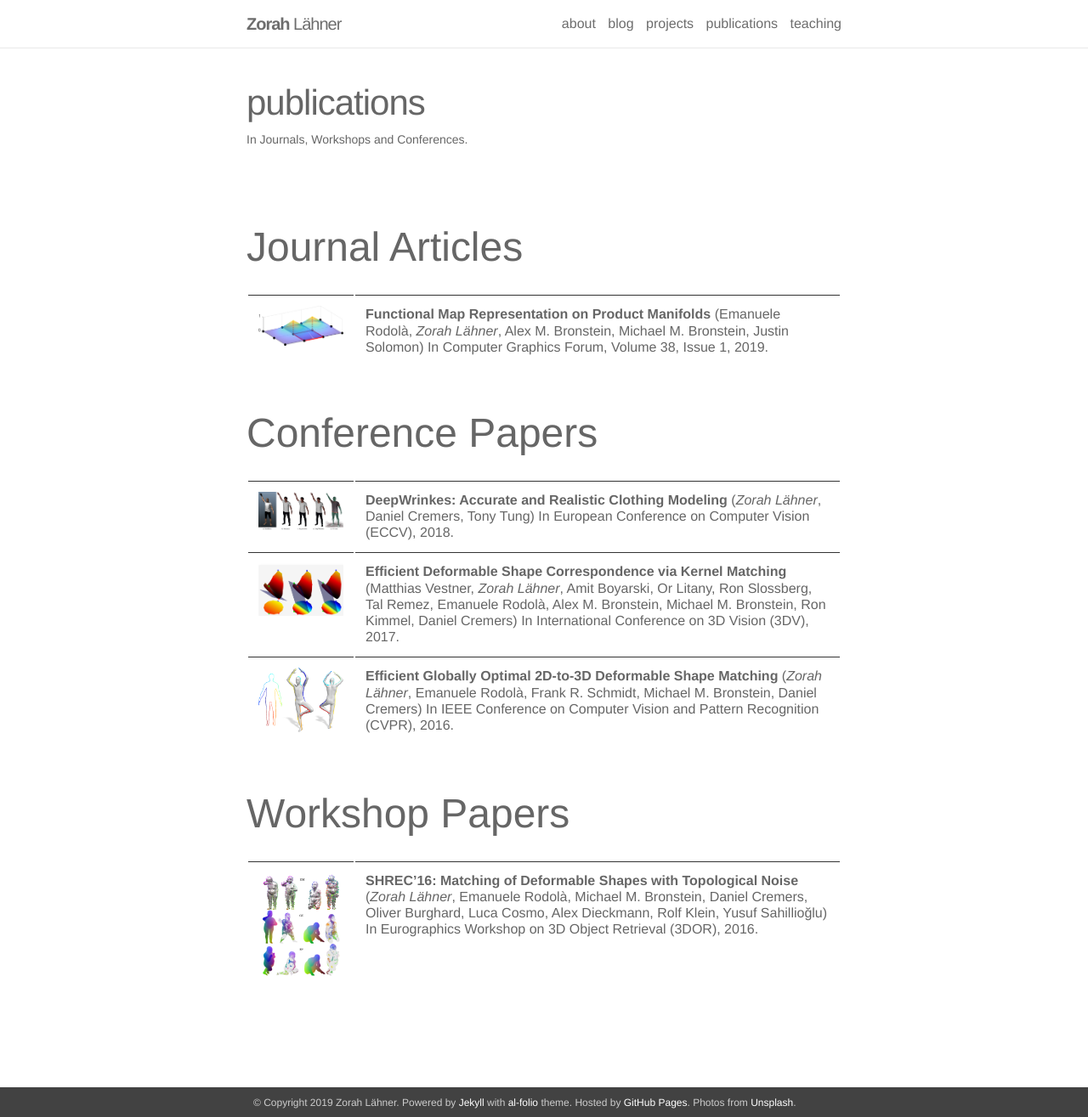
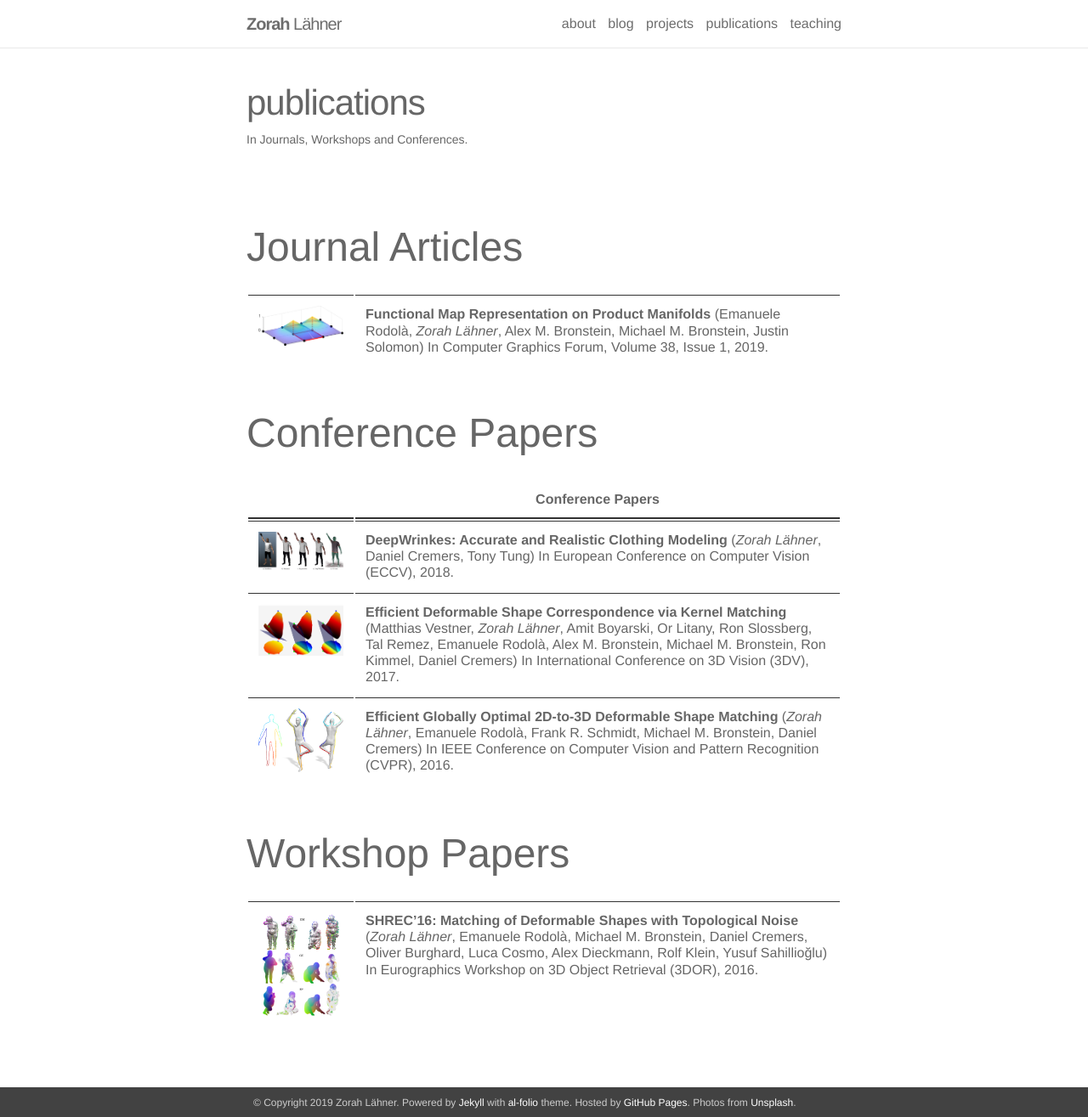
Before and after one commit to zorah/zorah.github.io, a Jekyll site: the page built from _pages/publications.md, in a window 1280 px wide and 1315 px high. Shown: the whole window at 85% size. Built offline with Jekyll 4.4.1, drawn with Linux system fonts in a browser that asks for light colours; nearby versions of some CDN libraries.

Commit message:
publications

```diff
--- a/_pages/publications.md
+++ b/_pages/publications.md
@@ -11,6 +11,8 @@ description: In Journals, Workshops and Conferences.
 
 # Conference Papers
 
+| | Conference Papers |
+| --- | --- |
 | <img src="../assets/img/laehner2018deepwrinkles.png" width="100px" /> | **DeepWrinkes: Accurate and Realistic Clothing Modeling** (*Zorah Lähner*, Daniel Cremers, Tony Tung) In European Conference on Computer Vision (ECCV), 2018. |
 | <img src="../assets/img/vestner2017kernel.png" width="100px" /> | **Efficient Deformable Shape Correspondence via Kernel Matching** (Matthias Vestner, *Zorah Lähner*, Amit Boyarski, Or Litany, Ron Slossberg, Tal Remez, Emanuele Rodolà, Alex M. Bronstein, Michael M. Bronstein, Ron Kimmel, Daniel Cremers) In International Conference on 3D Vision (3DV), 2017. |
 | <img src="../assets/img/laehner2016elastic2D3D.png" width="100px" /> | **Efficient Globally Optimal 2D-to-3D Deformable Shape Matching** (*Zorah Lähner*, Emanuele Rodolà, Frank R. Schmidt, Michael M. Bronstein, Daniel Cremers) In IEEE Conference on Computer Vision and Pattern Recognition (CVPR), 2016. |
```
